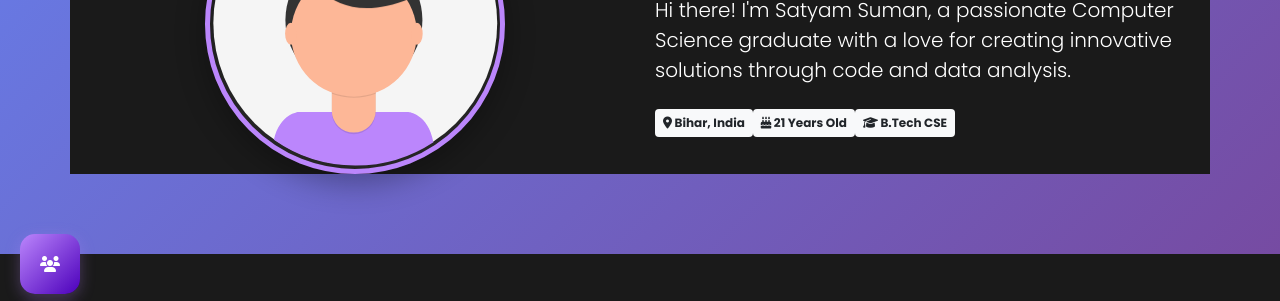
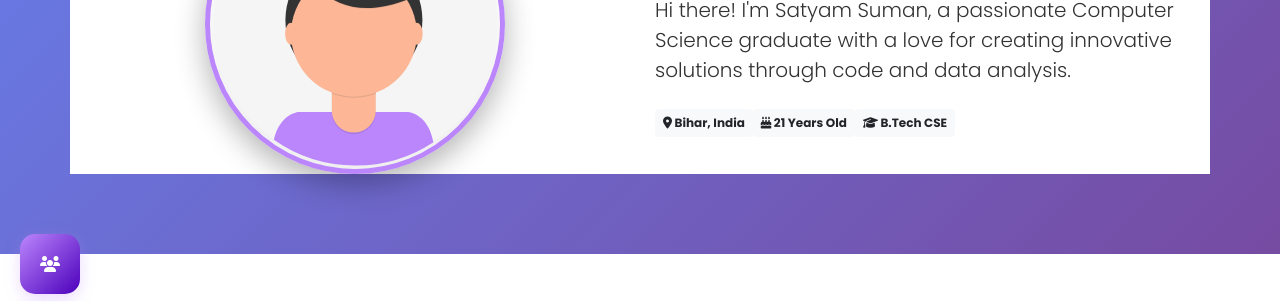
Before and after one commit to SATYAMSUMAN24/SATYAM_SUMAN_PORTFOLIO1, a plain HTML site: page about.html in a window 1280 px wide. Shown: the part 206-507 px from the top of the page. Drawn offline with nearby package versions, Linux system fonts and the light colour scheme; some icons are missing; files whose address does not match are found by name.

Commit message:
about.html

```diff
--- a/about.html
+++ b/about.html
@@ -1,5 +1,5 @@
 <!DOCTYPE html>
-<html lang="en" light-mode="dark">
+<html lang="en" light-mode="light">
 
 <head>
     <title>Satyam Suman | About Me - Full Stack Developer & Data Analyst</title>
```
